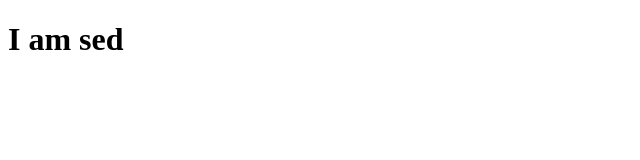
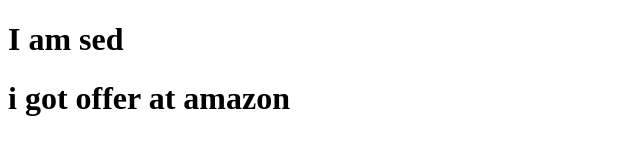
Before and after one commit to harish20046/demo-pratice, a plain HTML site: page index.html in a window 1280 px wide. Shown: the whole page, without its empty margins (0-640 px from the left). Drawn offline with Linux system fonts and the light colour scheme.

Commit message:
Updated File

```diff
--- a/index.html
+++ b/index.html
@@ -7,5 +7,6 @@
 </head>
 <body>
     <h1>I am sed</h1>
+    <h1>i got offer at amazon</h1>
 </body>
 </html>
```
